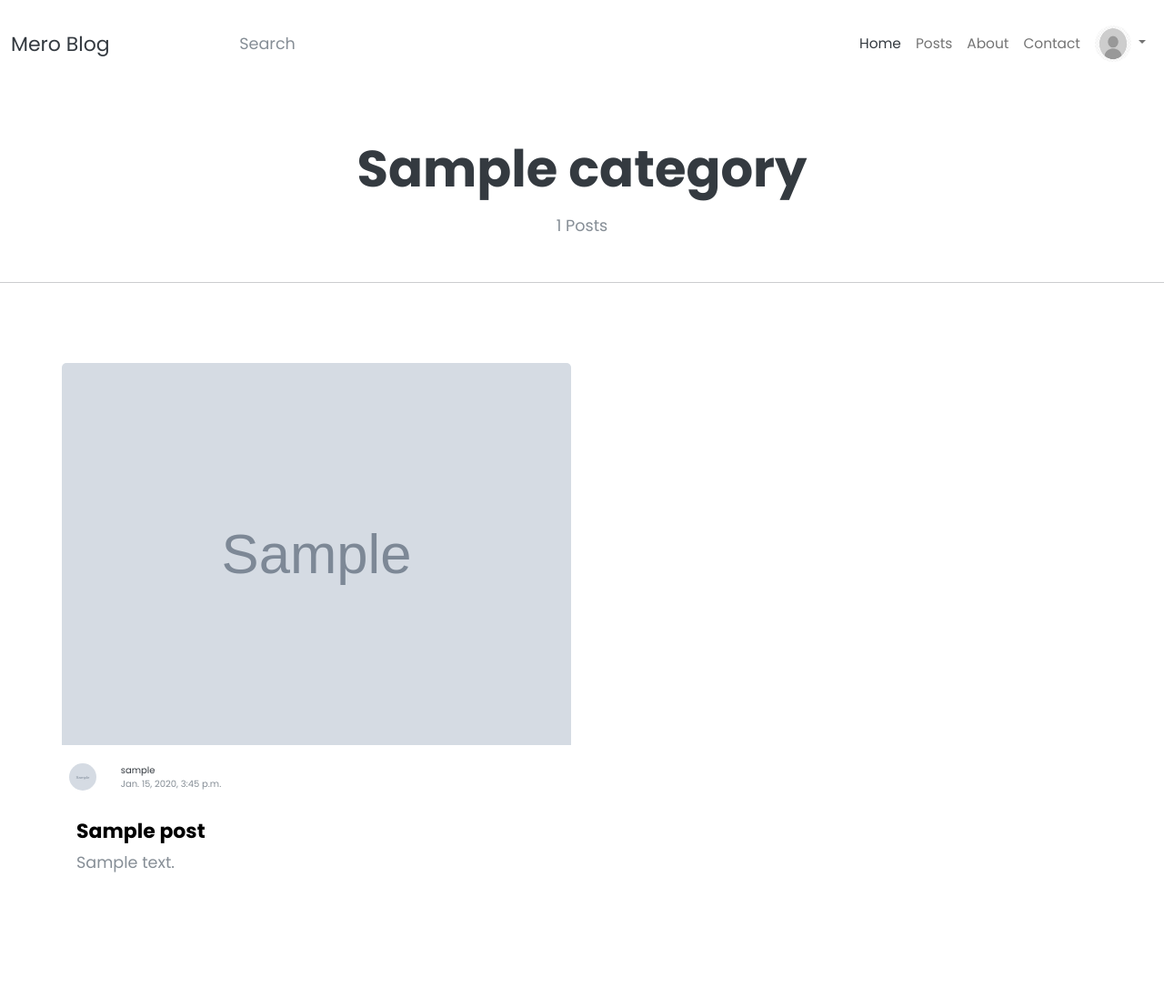
After one commit to Nitesh-mint/MeroBlogs, a Django app: a page that uses templates/generic_base.html in a window 1280 px wide. The commit adds this page. Shown: the whole page at 91% size. Run offline with Django 5.2, Linux system fonts and the light colour scheme; tables that the repository leaves empty hold one stand-in row (values such as "Sample post"); grey boxes marked "Sample" are stand-in pictures; some libraries are stand-ins or nearby versions.

Commit message:
added categories details page

```diff
--- a/blog/models.py
+++ b/blog/models.py
@@ -18,11 +18,12 @@ class Categories(models.Model):
         return self.title
 
     def get_absolute_url(self):
-        return reverse('categories', args=[str(self.slug)])
+        return reverse('category_detail', args=[str(self.slug)])
 
 class Post(models.Model):
     title = models.CharField(max_length=250)
     slug = models.SlugField(max_length=200,unique=True)
+    thumbnail = models.ImageField(upload_to='Post Thumbnails', null=True, blank=True)
     category = models.ForeignKey(Categories, on_delete=models.PROTECT, null=True, blank=True) # Do not let category to be deleted until there is Post related to it!
     body = CKEditor5Field('Text', config_name='extends')
     author = models.ForeignKey(CustomUser, on_delete=models.CASCADE, null=True, blank=True)
--- a/blog/urls.py
+++ b/blog/urls.py
@@ -1,9 +1,10 @@
 from django.urls import path
 
-from .views import PostDetailView, home, PostListView
+from .views import PostDetailView, home, PostListView, CategoryView
 
 urlpatterns = [
     path('', home, name='home'),
+    path('category/<slug:slug>/',CategoryView.as_view(), name='category_detail'),
     path('post/',PostListView.as_view(),name='post_list'),
     path('post/<slug:slug>/',PostDetailView.as_view(), name='post_detail'),
 ]
--- a/blog/views.py
+++ b/blog/views.py
@@ -4,6 +4,9 @@ from django.views.generic import DetailView, ListView
 from .models import Post, Categories
 
 def home(request):
+    cat = Categories.objects.all()
+    print("hello")
+    print(cat[0])
     return render(request, 'home.html')
 
 class PostListView(ListView):
@@ -15,3 +18,23 @@ class PostDetailView(DetailView):
     model = Post
     context_object_name = 'post'
     template_name = 'post/post_detail_view.html'
+
+class CategoryView(DetailView):
+    model = Categories
+    template_name = 'post/categories_view.html'
+
+    def get_context_data(self, **kwargs):
+        context = super().get_context_data(**kwargs)
+
+        category = self.get_object()
+        print(category)
+        posts = Post.objects.filter(category=category)
+        post_count = len(posts)
+
+        context ={
+            'posts':posts,
+            'total_post':post_count,
+            'category':category,
+        }
+
+        return context
--- a/templates/generic_base.html
+++ b/templates/generic_base.html
@@ -73,7 +73,7 @@
       </div>
     </div>
   </nav>
-    <div class="container mt-5">
+    <div class=" mt-5">
       {% block body %} {% endblock body %}
     </div>
     <script src="https://cdnjs.cloudflare.com/ajax/libs/bootstrap/5.3.2/js/bootstrap.min.js" integrity="sha512-WW8/jxkELe2CAiE4LvQfwm1rajOS8PHasCCx+knHG0gBHt8EXxS6T6tJRTGuDQVnluuAvMxWF4j8SNFDKceLFg==" crossorigin="anonymous" referrerpolicy="no-referrer"></script>
--- a/templates/home.html
+++ b/templates/home.html
@@ -3,10 +3,10 @@
 {% block title %} The Gundruk Post {% endblock title %}
 
 {% block body %}
-    <div class="container-fluid">
+    <div class="container">
         {% for category in categories %}
             {% if forloop.counter <= 5 %}
-                <a href="" class="btn btn-light">{{ category.title }}</a>
+                <a href="{{ category.get_absolute_url }}" class="btn btn-light">{{ category.title }}</a>
             {% endif %}
         {% endfor %}
     </div>
--- /dev/null
+++ b/templates/post/categories_view.html
@@ -0,0 +1,70 @@
+{% extends "generic_base.html" %}
+{% load static %}
+
+{% block title %}
+    Categories
+{% endblock title %}
+
+{% block body %}
+    <div class="row text-center">
+        <h1 class="p-2 display-4" style="font-weight: bolder;"> {{ category.title }} </h1>
+        <p class="text-muted mb-5"> {{ total_post }} Posts</p>
+        <hr>
+    </div>
+    {% if posts %}
+        <div class='container-fluid mt-5 p-4' style="max-width:1192px">
+                <div class="row row-cols-1 row-cols-md-2 g-4">
+                    {% for post in posts %}
+                        {% if forloop.counter <= 2 %}
+                            <div class="col">
+                                <div class="card border-0 h-100">
+                                    {% if post.thumbnail %}
+                                        <a class="text-decoration-none " href="{{ post.get_absolute_url }}"> <img src="{{ post.thumbnail.url }}" class=" card-img-top"> </a>
+                                    {% endif %}
+                                    <div class="row align-items-center d-flex flex-nowrap mt-1">
+                                        <div class="col-md-1 col-2 flex-shrink-5 m-2">
+                                            {% if post.author.image %}
+                                                <img src="{{ post.author.image.url }}" width="30" height="30" class="rounded-circle" alt="Author Profile">
+                                            {% else %}
+                                                <img src="{% static 'images/default.jpeg' %}" width="30" height="30" class="rounded-circle" alt="Author Profile">
+                                            {% endif %}
+                                        </div>
+                                        <div class="col-md-11 col-10 mx-0">
+                                            <p class="mb-0 pt-3" style="font-size:10px">{{ post.author.username }}</p>
+                                            <p class="text-muted" style="font-size:10px">{{ post.created_on }}</p>
+                                        </div>
+                                    </div>
+                                    <div class="card-body">
+                                        <a class="text-decoration-none text-black" href="{{ post.get_absolute_url }}"> <h5 class="card-title"> {{ post.title | slice:":50" }}</h5> </a>
+                                        <p class="card-text text-muted">{{ post.body| striptags | safe | slice:":80" }}</p>
+                                    </div>
+                                </div>
+                            </div>
+                        {% endif %}
+                    {% endfor %}
+                </div>
+                <div class="row row-cols-1 row-cols-sm-3 g-4 mt-5 mb-5">
+                    {% for post in posts %}
+                        {% if forloop.counter > 2 %}
+                                    <div class="card border-0 mb-2">
+                                        <a class="text-decoration-none " href="{{ post.get_absolute_url }}">
+                                            <div class="card border-0 h-100 d-flex">
+                                                {% if post.thumbnail %}
+                                                    <img src="{{ post.thumbnail.url }}" class="h-100 card-img-top" >
+                                                {% endif %}
+                                                <div class="card-body">
+                                                    <h5 class="card-title">{{ post.title | slice:":60" }} </h5>
+                                                    <p class="card-text text-muted">{{ post.body| striptags | safe | slice:":50" }}</p>
+                                                </div>
+                                            </div>
+                                        </a>
+                                    </div>
+                        {% endif %}
+                    {% endfor %}
+                </div>
+            </div>
+        </div>
+    {% else %}
+        <p>No post here</p>
+    {% endif %}
+{% endblock body %}
--- a/templates/post/post_detail_view.html
+++ b/templates/post/post_detail_view.html
@@ -2,6 +2,7 @@
 {% load static %}
 
 {% block body %}
+    <div class="container">
         <div class="row text-center">
         <h1 class="p-2 display-4" style="font-weight: bolder;">{{ post.title }}</h1>
         </div>
@@ -28,4 +29,5 @@
                 {{ post.body|safe}}
             </div>
         </div>
+    </div>
 {% endblock body %}
--- a/templates/post/post_list_view.html
+++ b/templates/post/post_list_view.html
@@ -16,12 +16,13 @@
                 {% endif %}
                 <p style="padding-top: 1rem; font-size: .8rem;" class="text-muted">{{ post.author.username }}</p>
                 <p style="padding-top: 1rem; font-size: .8rem;" class="text-muted">{{ post.created_on|date:'M d, Y' }}</p>
+                <a href="{{ post.category.get_absolute_url }}" class="btn btn-sm btn-light">{{ post.category.title }}</a>
             </div>
             <div class="row">
                 <a href="{{ post.get_absolute_url }}" class="text-decoration-none text-black fw-bolder"><p>{{ post.title }}</p></a>
-                <p>{{ post.body| striptags | safe | slice:":255" }}</p>
+                <p class="text-muted">{{ post.body| striptags | safe | slice:":80" }}</p>
             </div>
-            <hr>
+            {% comment %} <hr> {% endcomment %}
         </div>
     {% endfor %}
 </div>
```
Also changed, not shown: blog/migrations/0008_post_thumbnail_delete_author.py (added), media/Post Thumbnails/Gobinda_Certificate.png (added), media/Post Thumbnails/Green_Brown_Illustration_Clothes_Fashion_Logo_for_Store.jpg (added), media/Post Thumbnails/Screenshot_2024-01-25_at_1.40.07PM.png (added), media/Post Thumbnails/Screenshot_2024-01-25_at_1.40.07PM_0ZDmcaf.png (added), media/Post Thumbnails/Screenshot_2024-01-25_at_2.07.31PM.png (added), media/Post Thumbnails/image_1.png (added), media/Post Thumbnails/image_2.png (added), media/Post Thumbnails/photo_2024-01-24_9.09.22PM.jpeg (added), media/Post Thumbnails/robot.jpeg (added). Lines whose indentation alone changed are shown as unchanged.
